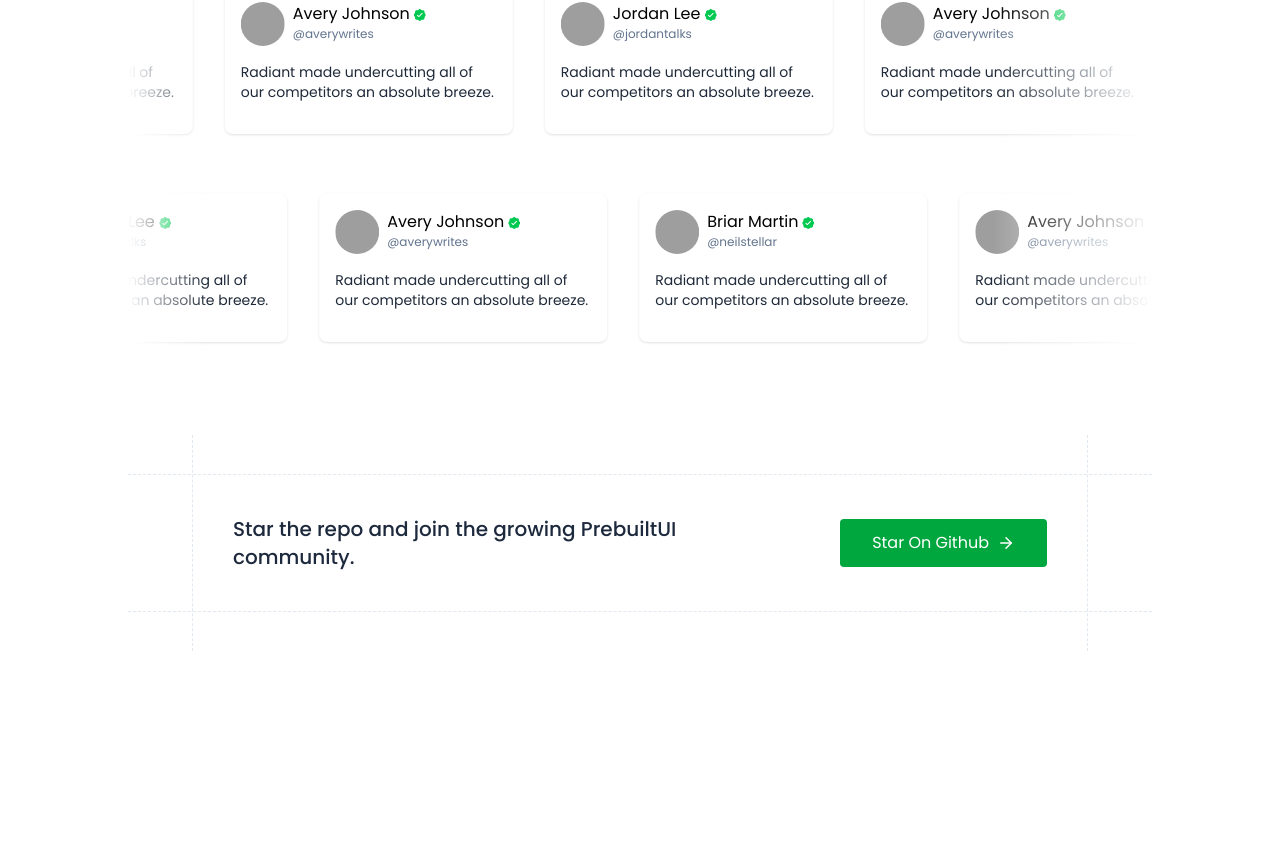
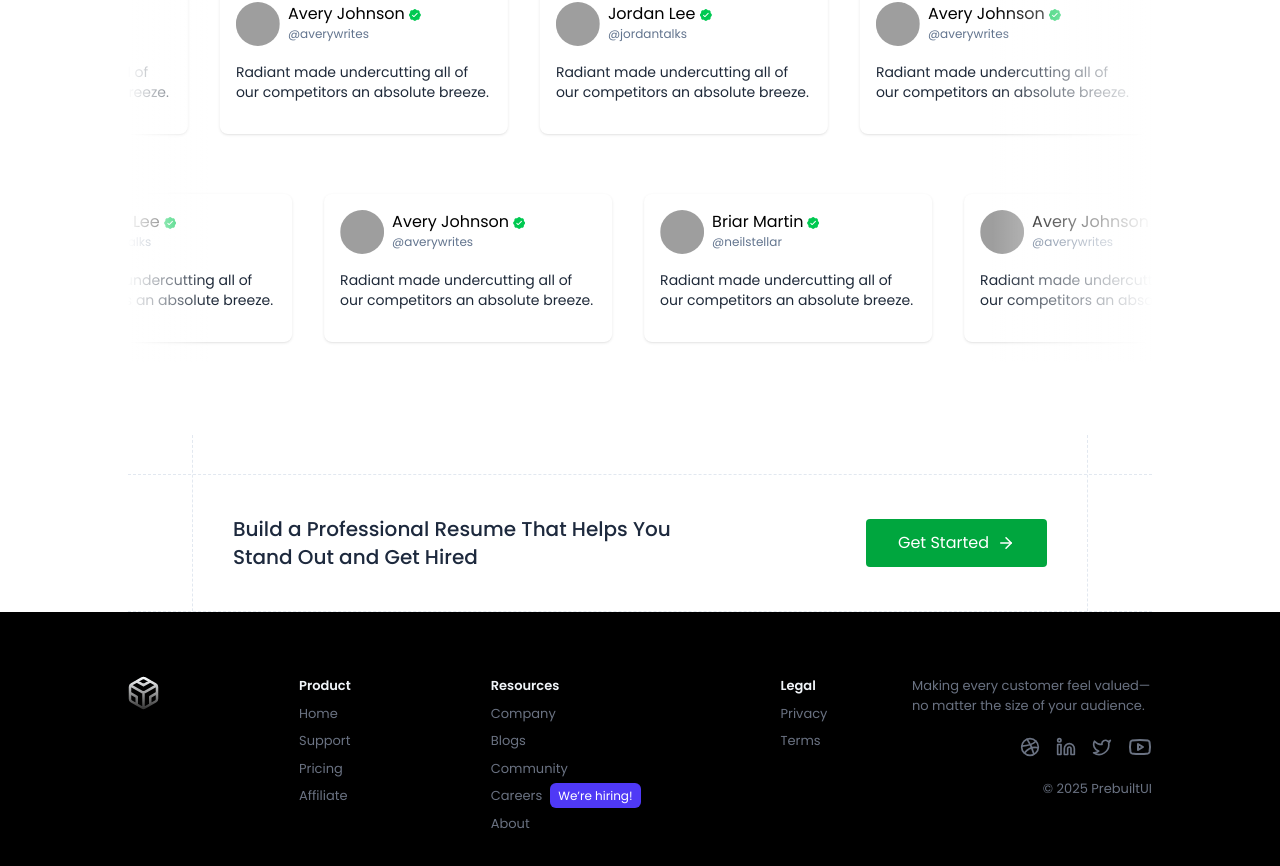
Before and after one commit to fetrafaneva/MERN_AIResume, a React (Vite) app: page / in a window 1280 px wide. Shown: the part 1696-2562 px from the top of the page. Before the commit the page ends 2347 px from the top, so only its background shows below. Built offline with nearby package versions, Linux system fonts and the light colour scheme; grey boxes are pictures that could not be loaded.

Commit message:
ajout de la section footer

```diff
--- a/src/components/home/CallToAction.jsx
+++ b/src/components/home/CallToAction.jsx
@@ -8,13 +8,13 @@ const CallToAction = () => {
     >
       <div className="flex flex-col md:flex-row text-center md:text-left items-center justify-between gap-8 px-3 md:px-10 border-x border-dashed border-slate-200 py-16 sm:py-20 -mt-10 -mb-10 w-full">
         <p className="text-xl font-medium max-w-md text-slate-800">
-          Star the repo and join the growing PrebuiltUI community.
+          Build a Professional Resume That Helps You Stand Out and Get Hired
         </p>
         <a
           href="https://prebuiltui.com"
           className="flex items-center gap-2 rounded py-3 px-8 bg-green-600 hover:bg-green-700 transition text-white"
         >
-          <span>Star On Github</span>
+          <span>Get Started</span>
           <svg
             xmlns="http://www.w3.org/2000/svg"
             width="24"
--- /dev/null
+++ b/src/components/home/Footer.jsx
@@ -0,0 +1,228 @@
+import React from "react";
+
+const Footer = () => {
+  return (
+    <div>
+      <>
+        <footer className="flex flex-wrap justify-center lg:justify-between overflow-hidden gap-10 md:gap-20 py-16 px-6 md:px-16 lg:px-24 xl:px-32 text-[13px] text-gray-500 bg-black">
+          <div className="flex flex-wrap items-start gap-10 md:gap-[60px] xl:gap-[140px]">
+            <a href="https://prebuiltui.com">
+              <svg
+                width="31"
+                height="34"
+                viewBox="0 0 31 34"
+                fill="none"
+                xmlns="http://www.w3.org/2000/svg"
+              >
+                <path
+                  d="m8.75 5.3 6.75 3.884 6.75-3.885M8.75 28.58v-7.755L2 16.939m27 0-6.75 3.885v7.754M2.405 9.408 15.5 16.954l13.095-7.546M15.5 32V16.939M29 22.915V10.962a2.98 2.98 0 0 0-1.5-2.585L17 2.4a3.01 3.01 0 0 0-3 0L3.5 8.377A3 3 0 0 0 2 10.962v11.953A2.98 2.98 0 0 0 3.5 25.5L14 31.477a3.01 3.01 0 0 0 3 0L27.5 25.5a3 3 0 0 0 1.5-2.585"
+                  stroke="url(#a)"
+                  strokeWidth="2.5"
+                  strokeLinecap="round"
+                  strokeLinejoin="round"
+                />
+                <defs>
+                  <linearGradient
+                    id="a"
+                    x1="15.5"
+                    y1="2"
+                    x2="15.5"
+                    y2="32"
+                    gradientUnits="userSpaceOnUse"
+                  >
+                    <stop stop-color="#F8FAFC" />
+                    <stop offset="1" stop-color="#383838" />
+                  </linearGradient>
+                </defs>
+              </svg>
+            </a>
+            <div>
+              <p className="text-slate-100 font-semibold">Product</p>
+              <ul className="mt-2 space-y-2">
+                <li>
+                  <a href="/" className="hover:text-indigo-600 transition">
+                    Home
+                  </a>
+                </li>
+                <li>
+                  <a href="/" className="hover:text-indigo-600 transition">
+                    Support
+                  </a>
+                </li>
+                <li>
+                  <a href="/" className="hover:text-indigo-600 transition">
+                    Pricing
+                  </a>
+                </li>
+                <li>
+                  <a href="/" className="hover:text-indigo-600 transition">
+                    Affiliate
+                  </a>
+                </li>
+              </ul>
+            </div>
+            <div>
+              <p className="text-slate-100 font-semibold">Resources</p>
+              <ul className="mt-2 space-y-2">
+                <li>
+                  <a href="/" className="hover:text-indigo-600 transition">
+                    Company
+                  </a>
+                </li>
+                <li>
+                  <a href="/" className="hover:text-indigo-600 transition">
+                    Blogs
+                  </a>
+                </li>
+                <li>
+                  <a href="/" className="hover:text-indigo-600 transition">
+                    Community
+                  </a>
+                </li>
+                <li>
+                  <a href="/" className="hover:text-indigo-600 transition">
+                    Careers
+                    <span className="text-xs text-white bg-indigo-600 rounded-md ml-2 px-2 py-1">
+                      We’re hiring!
+                    </span>
+                  </a>
+                </li>
+                <li>
+                  <a href="/" className="hover:text-indigo-600 transition">
+                    About
+                  </a>
+                </li>
+              </ul>
+            </div>
+            <div>
+              <p className="text-slate-100 font-semibold">Legal</p>
+              <ul className="mt-2 space-y-2">
+                <li>
+                  <a href="/" className="hover:text-indigo-600 transition">
+                    Privacy
+                  </a>
+                </li>
+                <li>
+                  <a href="/" className="hover:text-indigo-600 transition">
+                    Terms
+                  </a>
+                </li>
+              </ul>
+            </div>
+          </div>
+          <div className="flex flex-col max-md:items-center max-md:text-center gap-2 items-end">
+            <p className="max-w-60">
+              Making every customer feel valued—no matter the size of your
+              audience.
+            </p>
+            <div className="flex items-center gap-4 mt-3">
+              <a
+                href="https://dribbble.com/prebuiltui"
+                target="_blank"
+                rel="noreferrer"
+              >
+                <svg
+                  xmlns="http://www.w3.org/2000/svg"
+                  width="24"
+                  height="24"
+                  viewBox="0 0 24 24"
+                  fill="none"
+                  stroke="currentColor"
+                  strokeWidth="2"
+                  strokeLinecap="round"
+                  strokeLinejoin="round"
+                  className="lucide lucide-dribbble size-5 hover:text-indigo-500"
+                  aria-hidden="true"
+                >
+                  <circle cx="12" cy="12" r="10"></circle>
+                  <path d="M19.13 5.09C15.22 9.14 10 10.44 2.25 10.94"></path>
+                  <path d="M21.75 12.84c-6.62-1.41-12.14 1-16.38 6.32"></path>
+                  <path d="M8.56 2.75c4.37 6 6 9.42 8 17.72"></path>
+                </svg>
+              </a>
+              <a
+                href="https://www.linkedin.com/company/prebuiltui"
+                target="_blank"
+                rel="noreferrer"
+              >
+                <svg
+                  xmlns="http://www.w3.org/2000/svg"
+                  width="24"
+                  height="24"
+                  viewBox="0 0 24 24"
+                  fill="none"
+                  stroke="currentColor"
+                  strokeWidth="2"
+                  strokeLinecap="round"
+                  strokeLinejoin="round"
+                  className="lucide lucide-linkedin size-5 hover:text-indigo-500"
+                  aria-hidden="true"
+                >
+                  <path d="M16 8a6 6 0 0 1 6 6v7h-4v-7a2 2 0 0 0-2-2 2 2 0 0 0-2 2v7h-4v-7a6 6 0 0 1 6-6z"></path>
+                  <rect width="4" height="12" x="2" y="9"></rect>
+                  <circle cx="4" cy="4" r="2"></circle>
+                </svg>
+              </a>
+              <a
+                href="https://x.com/prebuiltui"
+                target="_blank"
+                rel="noreferrer"
+              >
+                <svg
+                  xmlns="http://www.w3.org/2000/svg"
+                  width="24"
+                  height="24"
+                  viewBox="0 0 24 24"
+                  fill="none"
+                  stroke="currentColor"
+                  strokeWidth="2"
+                  strokeLinecap="round"
+                  strokeLinejoin="round"
+                  className="lucide lucide-twitter size-5 hover:text-indigo-500"
+                  aria-hidden="true"
+                >
+                  <path d="M22 4s-.7 2.1-2 3.4c1.6 10-9.4 17.3-18 11.6 2.2.1 4.4-.6 6-2C3 15.5.5 9.6 3 5c2.2 2.6 5.6 4.1 9 4-.9-4.2 4-6.6 7-3.8 1.1 0 3-1.2 3-1.2z"></path>
+                </svg>
+              </a>
+              <a
+                href="https://www.youtube.com/@prebuiltui"
+                target="_blank"
+                rel="noreferrer"
+              >
+                <svg
+                  xmlns="http://www.w3.org/2000/svg"
+                  width="24"
+                  height="24"
+                  viewBox="0 0 24 24"
+                  fill="none"
+                  stroke="currentColor"
+                  strokeWidth="2"
+                  strokeLinecap="round"
+                  strokeLinejoin="round"
+                  className="lucide lucide-youtube size-6 hover:text-indigo-500"
+                  aria-hidden="true"
+                >
+                  <path d="M2.5 17a24.12 24.12 0 0 1 0-10 2 2 0 0 1 1.4-1.4 49.56 49.56 0 0 1 16.2 0A2 2 0 0 1 21.5 7a24.12 24.12 0 0 1 0 10 2 2 0 0 1-1.4 1.4 49.55 49.55 0 0 1-16.2 0A2 2 0 0 1 2.5 17"></path>
+                  <path d="m10 15 5-3-5-3z"></path>
+                </svg>
+              </a>
+            </div>
+            <p className="mt-3 text-center">
+              © 2025 <a href="https://prebuiltui.com">PrebuiltUI</a>
+            </p>
+          </div>
+        </footer>
+
+        <style>{`
+                @import url('https://fonts.googleapis.com/css2?family=Poppins:ital,wght@0,100;0,200;0,300;0,400;0,500;0,600;0,700;0,800;0,900;1,100;1,200;1,300;1,400;1,500;1,600;1,700;1,800;1,900&display=swap');
+
+                * {
+                    font-family: 'Poppins', sans-serif;
+                }
+            `}</style>
+      </>
+    </div>
+  );
+};
+
+export default Footer;
--- a/src/pages/Home.jsx
+++ b/src/pages/Home.jsx
@@ -4,6 +4,7 @@ import Hero from "../components/home/Hero";
 import Feature from "../components/home/Feature";
 import Testimonial from "../components/home/Testimonial";
 import CallToAction from "../components/home/CallToAction";
+import Footer from "../components/home/Footer";
 
 const Home = () => {
   return (
@@ -13,6 +14,7 @@ const Home = () => {
       <Feature />
       <Testimonial />
       <CallToAction />
+      <Footer />
     </div>
   );
 };
```
